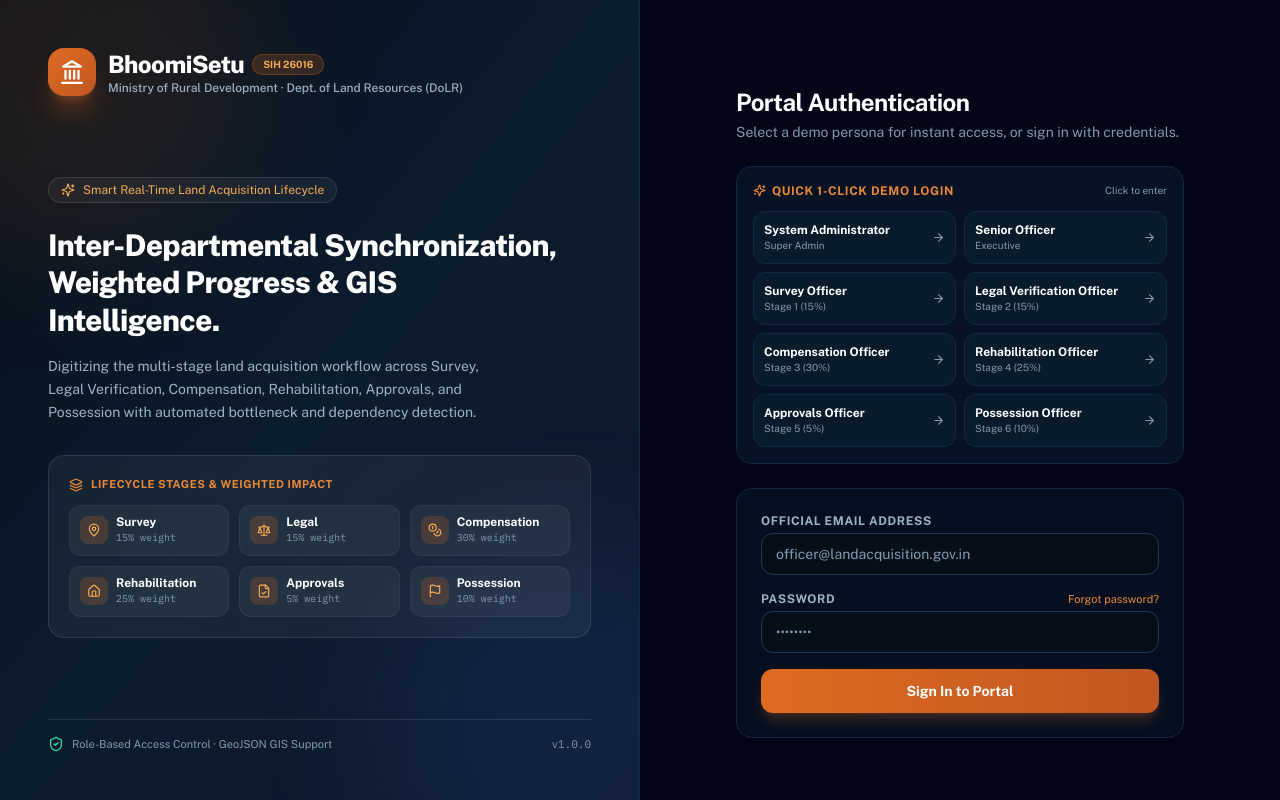
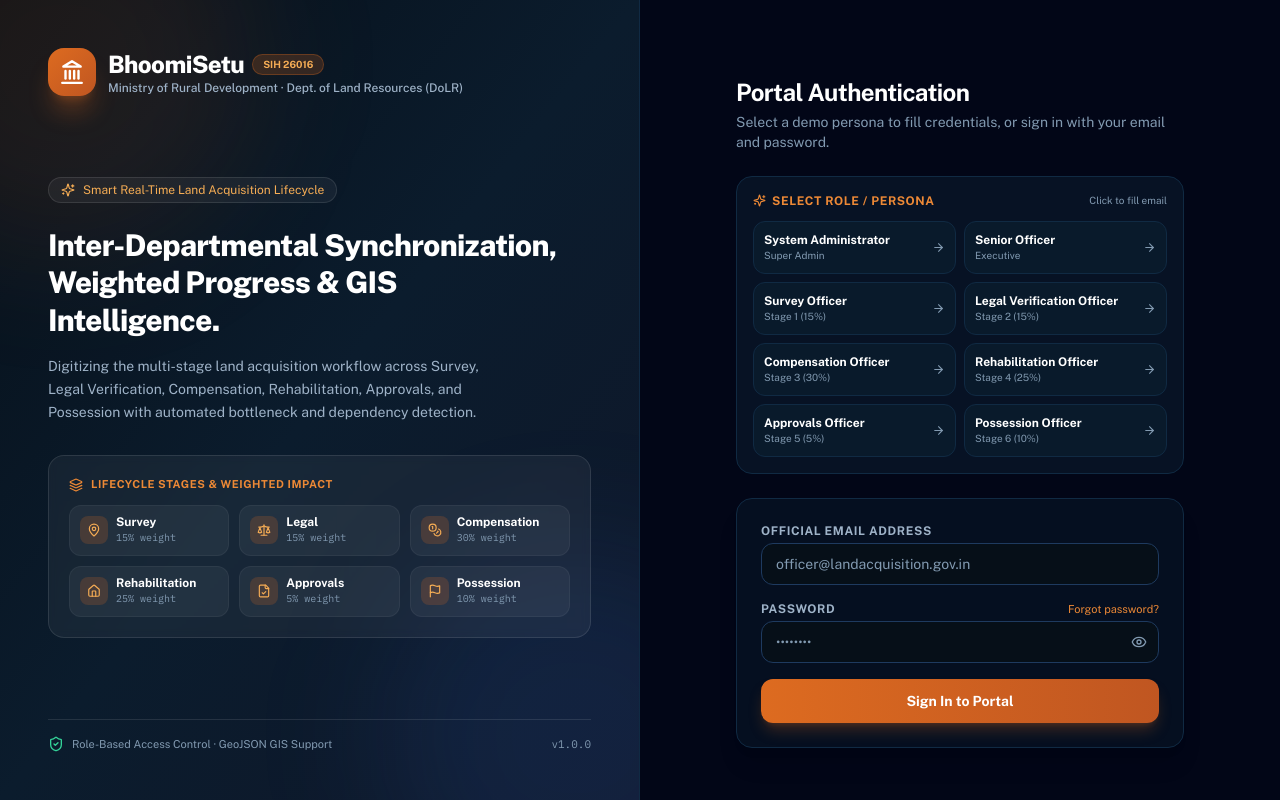
Before and after one commit to Aadityasingh0709/bhoomisetu-sih26016, a React (Vite) app in the folder frontend/: page /login in a window 1280 px wide. Built offline with nearby package versions, Linux system fonts and the light colour scheme; no server answers.

Commit message:
fix(auth): Require manual password entry on persona selection and add eye toggle icon

```diff
--- a/frontend/src/features/auth/LoginPage.jsx
+++ b/frontend/src/features/auth/LoginPage.jsx
@@ -17,6 +17,8 @@ import {
   ArrowRight,
   Layers,
   Sparkles,
+  Eye,
+  EyeOff,
 } from "lucide-react";
 import { loginRequest } from "../../api/auth.js";
 import { useAuthStore } from "../../store/authStore.js";
@@ -29,6 +31,7 @@ const schema = z.object({
 
 export default function LoginPage() {
   const [loading, setLoading] = useState(false);
+  const [showPassword, setShowPassword] = useState(false);
   const [selectedPersona, setSelectedPersona] = useState(null);
   const setSession = useAuthStore((s) => s.setSession);
   const navigate = useNavigate();
@@ -60,9 +63,9 @@ export default function LoginPage() {
 
   const handleQuickPersona = (account) => {
     setSelectedPersona(account.email);
-    setValue("email", account.email);
-    setValue("password", account.password);
-    executeLogin(account.email, account.password);
+    setValue("email", account.email, { shouldValidate: true });
+    setValue("password", "");
+    toast.success(`Selected ${account.label}. Please enter password.`);
   };
 
   const stageIcons = [
@@ -171,17 +174,17 @@ export default function LoginPage() {
           <div>
             <h2 className="text-2xl font-bold text-white tracking-tight">Portal Authentication</h2>
             <p className="mt-1 text-sm text-ink-400">
-              Select a demo persona for instant access, or sign in with credentials.
+              Select a demo persona to fill credentials, or sign in with your email and password.
             </p>
           </div>
 
-          {/* Quick Demo Personas (1-Click Login) */}
+          {/* Quick Demo Personas */}
           <div className="rounded-2xl border border-ink-800 bg-ink-900/60 p-4">
             <div className="flex items-center justify-between mb-3">
               <p className="text-xs font-bold uppercase tracking-wider text-ochre-400 flex items-center gap-1.5">
-                <Sparkles size={13} /> Quick 1-Click Demo Login
+                <Sparkles size={13} /> Select Role / Persona
               </p>
-              <span className="text-[10px] text-ink-400">Click to enter</span>
+              <span className="text-[10px] text-ink-400">Click to fill email</span>
             </div>
 
             <div className="grid grid-cols-2 gap-2">
@@ -242,12 +245,22 @@ export default function LoginPage() {
                   Forgot password?
                 </a>
               </div>
-              <input
-                type="password"
-                {...register("password")}
-                placeholder="••••••••"
-                className="w-full rounded-xl border border-ink-700 bg-ink-950 px-3.5 py-2.5 text-sm text-white placeholder-ink-400 outline-none focus:border-ochre-500 focus:ring-1 focus:ring-ochre-500"
-              />
+              <div className="relative">
+                <input
+                  type={showPassword ? "text" : "password"}
+                  {...register("password")}
+                  placeholder="••••••••"
+                  className="w-full rounded-xl border border-ink-700 bg-ink-950 px-3.5 py-2.5 pr-10 text-sm text-white placeholder-ink-400 outline-none focus:border-ochre-500 focus:ring-1 focus:ring-ochre-500"
+                />
+                <button
+                  type="button"
+                  onClick={() => setShowPassword(!showPassword)}
+                  className="absolute right-3 top-1/2 -translate-y-1/2 text-ink-400 hover:text-white transition-colors focus:outline-none"
+                  title={showPassword ? "Hide password" : "Show password"}
+                >
+                  {showPassword ? <EyeOff size={16} /> : <Eye size={16} />}
+                </button>
+              </div>
               {errors.password && (
                 <p className="mt-1 text-xs text-rose-400">{errors.password.message}</p>
               )}
```
